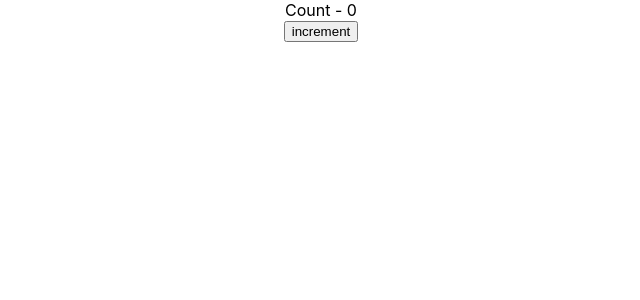
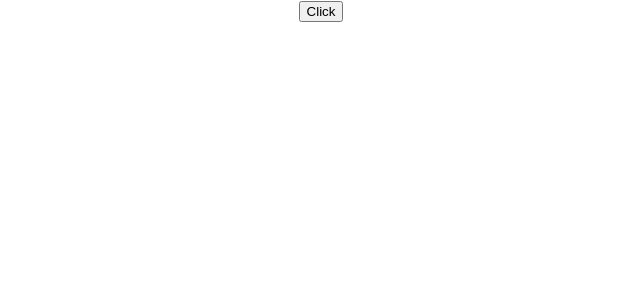
Before and after one commit to yashlad27/react_crash, a React (Create React App) app: page / in a window 1280 px wide. Shown: the top 300 px of the page, without its empty margins (319-959 px from the left). Built offline with nearby package versions, Linux system fonts and the light colour scheme.

Commit message:
react basics with event handling

```diff
--- a/src/App.js
+++ b/src/App.js
@@ -3,15 +3,21 @@ import './App.css';
 import Welcome from './components/Welcome';
 import Message from './components/Message';
 import Counter from './components/Counter';
+import Greet from './components/Greet';
+import FunctionClick from './components/FunctionClick';
 
 function App() {
   return (
     <div className="App">
-      <Counter />
+      <FunctionClick />
+      {/* <Counter /> */}
       {/* <Message /> */}
       {/* <Welcome name="Bruce" heroName="Batman"/>
       <Welcome name="Clark" heroName="Superman"/>
       <Welcome name="Gwen" heroName="Spiderman"/> */}
+      {/* <Greet name="Bruce" heroName="Batman"/>
+      <Greet name="Clark" heroName="Superman"/> */}
+
     </div>
   );
 }
--- a/src/components/Counter.js
+++ b/src/components/Counter.js
@@ -12,18 +12,31 @@ class Counter extends Component {
 
     increment() {
         // this.state.count = this.state.count + 1
-        this.setState({
-            count: this.state.count + 1
-        }, () => {console.log('Callback value', this.state.count)}
-        )
+        // this.setState({
+        //     count: this.state.count + 1
+        // }, () => {console.log('Callback value', this.state.count)}
+        // )
+        // console.log(this.state.count)
+
+        this.setState((prevState, props) => ({
+          count: prevState.count + 1
+        }))
         console.log(this.state.count)
+    }
+
+    incrementFive() {
+        this.increment()
+        this.increment()
+        this.increment()
+        this.increment()
+        this.increment()
     }
 
   render() {
     return (
       <div>
         <div >Count - {this.state.count}</div>
-        <button onClick={()=>this.increment()}>increment</button>
+        <button onClick={()=>this.incrementFive()}>increment</button>
       </div>
     )
   }
--- /dev/null
+++ b/src/components/FunctionClick.js
@@ -0,0 +1,21 @@
+// Event handling in React js
+
+import React from 'react'
+
+function FunctionClick() {
+    function clickHandler() {
+        console.log("Button Clicked!")
+    }
+  return (
+    <div>
+        <button onClick={clickHandler}>Click</button>
+    </div>
+  )
+}
+
+export default FunctionClick
+
+// React Events are named using CamelCase rather than lowercase
+
+// onClick = {clickHandler()} -> function call -> we dont want this
+// onClick = {clickHandler} -> passing a function
--- /dev/null
+++ b/src/components/Greet.js
@@ -0,0 +1,11 @@
+import React from 'react'
+
+const Greet = ({name, heroName}) => {  // destructing of props
+    return (
+        <div>
+            <h1>Hello {name} a.k.a {heroName}</h1>
+        </div>
+    )
+}
+
+export default Greet
--- a/src/components/Welcome.js
+++ b/src/components/Welcome.js
@@ -2,9 +2,11 @@ import React, {Component} from "react";
 
 class Welcome extends Component {
     render() {
+        const {name, heroName} = this.props // destructing of props
+        // const {state1, state2} = this.state
         return (
             <h1>
-                Welcome {this.props.name} a.k.a {this.props.heroName}
+                Welcome {name} a.k.a {heroName}
             </h1>
         )
     }
```
